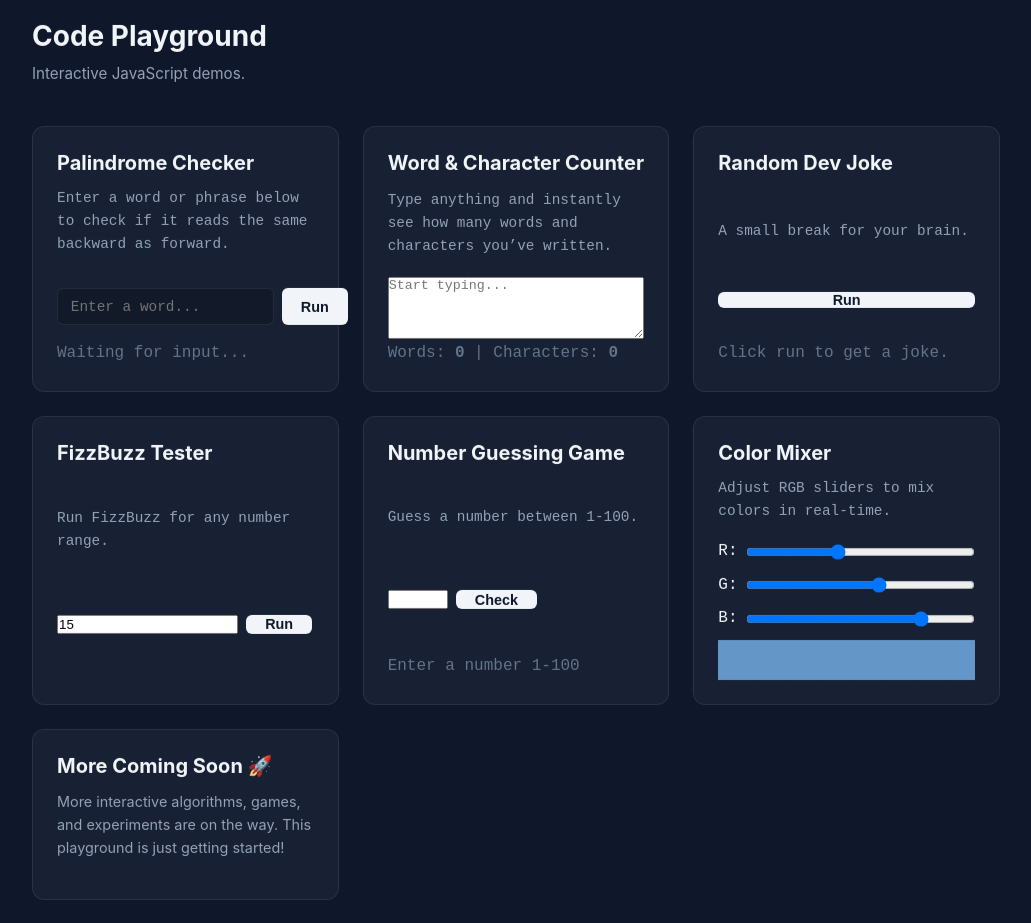
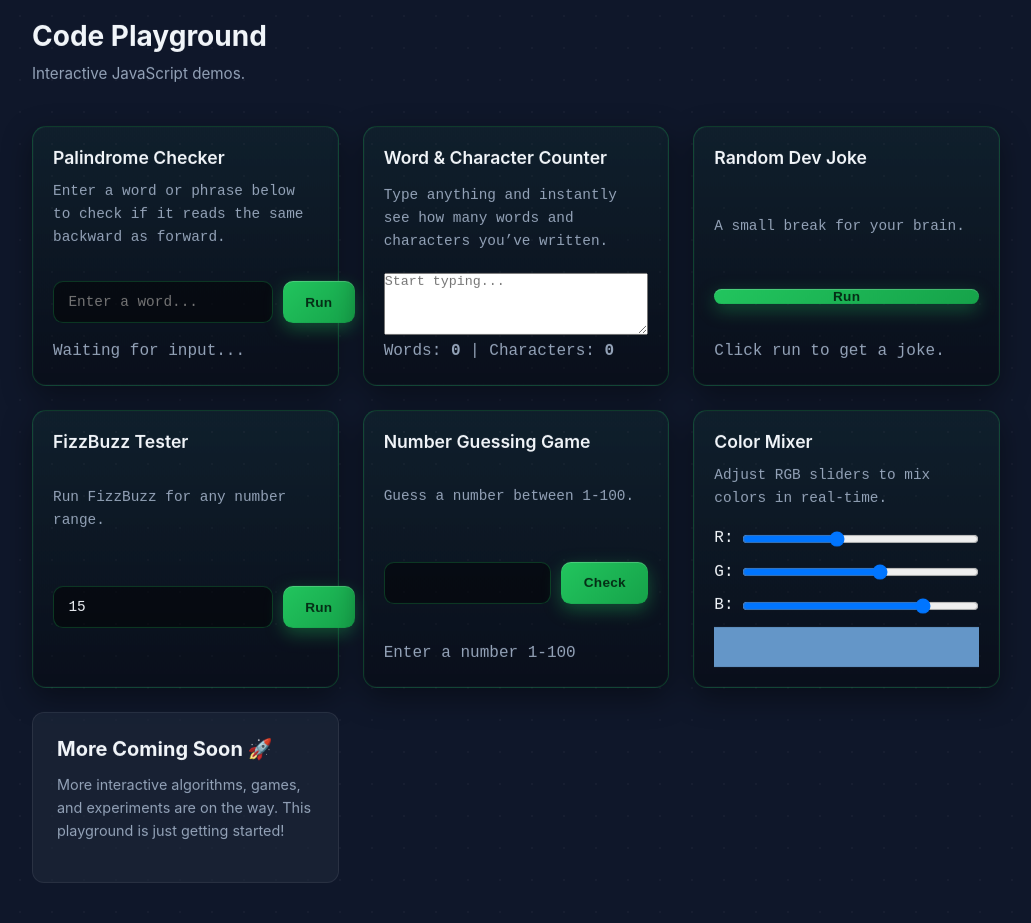
Before and after one commit to fredokaych/portfolio-react, a React (Vite) app: page / in a window 1280 px wide. Shown: the part 2560-3483 px from the top of the page, without its empty margins (124-1155 px from the left). Built offline with nearby package versions, Linux system fonts and the light colour scheme.

Commit message:
playground styles

```diff
--- a/src/components/playground/FizzBuzz.jsx
+++ b/src/components/playground/FizzBuzz.jsx
@@ -20,7 +20,7 @@ const FizzBuzz = () => {
     <PlaygroundCard title="FizzBuzz Tester" className="playground-interface">
       <p>Run FizzBuzz for any number range.</p>
       <div className="input-group">
-        <input type="number" min="1" value={num} onChange={(e) => setNum(Number(e.target.value))} />
+        <input type="text" min="1" value={num} onChange={(e) => setNum(Number(e.target.value))} />
         <button className="run-btn" onClick={runFizzBuzz}>Run</button>
       </div>
       <div className="status-neutral">{result}</div>
--- a/src/index.css
+++ b/src/index.css
@@ -452,74 +452,129 @@ section {
     color: #64748b;
 }
 
+
 /* =========================================
-   PLAYGROUND
+   PLAYGROUND – STYLED
    ========================================= */
+
 .playground-interface {
     font-family: 'JetBrains Mono', monospace;
-    border: 1px solid var(--border-color);
+    border: 1px solid rgba(34, 197, 94, 0.25);
+    background: linear-gradient(
+        180deg,
+        rgba(34, 197, 94, 0.05),
+        rgba(0, 0, 0, 0.35)
+    );
+    border-radius: 14px;
+    padding: 1.25rem;
+    box-shadow:
+        0 10px 30px rgba(0, 0, 0, 0.4),
+        inset 0 0 0 1px rgba(255, 255, 255, 0.02);
 }
 
+/* Section title */
 .playground-interface h3 {
     font-family: 'Inter', sans-serif;
+    font-size: 1.1rem;
+    font-weight: 600;
+    color: var(--text-primary);
+    margin-bottom: 0.75rem;
 }
 
+/* Input row */
 .input-group {
     display: flex;
-    gap: 8px;
+    gap: 10px;
     margin: 1rem 0;
 }
 
-input[type="text"] {
+/* Input */
+input[type="text"],
+input[type="number"] {
     flex: 1;
-    padding: 0.6rem 0.8rem;
-    border-radius: 6px;
-    border: 1px solid var(--border-color);
-    background: rgba(0, 0, 0, 0.2);
+    padding: 0.75rem 0.9rem;
+    border-radius: 10px;
+    border: 1px solid rgba(34, 197, 94, 0.25);
+    background: rgba(0, 0, 0, 0.45);
     color: var(--text-primary);
     font-family: inherit;
     font-size: 0.9rem;
+    transition: all 0.25s ease;
 }
 
-input[type="text"]:focus {
-    outline: none;
-    border-color: var(--accent-primary);
-    box-shadow: 0 0 0 2px rgba(34, 197, 94, 0.25);
+input[type="text"]::placeholder
+input[type="number"]::placeholder {
+    color: rgba(148, 163, 184, 0.6);
 }
 
+input[type="text"]:focus
+input[type="number"]:focus {
+    outline: none;
+    border-color: #22c55e;
+    box-shadow:
+        0 0 0 3px rgba(34, 197, 94, 0.25),
+        0 0 18px rgba(34, 197, 94, 0.15);
+    background: rgba(0, 0, 0, 0.55);
+}
+
+/* Button */
 .run-btn {
-    background: var(--text-primary);
-    color: var(--bg-color);
+    background: linear-gradient(
+        135deg,
+        #22c55e,
+        #16a34a
+    );
+    color: #052e16;
     border: none;
-    padding: 0 1.2rem;
-    border-radius: 6px;
-    font-weight: 600;
+    padding: 0 1.4rem;
+    border-radius: 10px;
+    font-weight: 700;
     cursor: pointer;
-    transition: var(--transition);
-    font-size: 0.9rem;
+    font-size: 0.85rem;
+    letter-spacing: 0.02em;
+    box-shadow:
+        0 6px 18px rgba(34, 197, 94, 0.35),
+        inset 0 1px 0 rgba(255, 255, 255, 0.2);
+    transition: all 0.25s ease;
 }
 
 .run-btn:hover {
-    background: #e2e8f0;
+    transform: translateY(-1px);
+    box-shadow:
+        0 10px 26px rgba(34, 197, 94, 0.45),
+        inset 0 1px 0 rgba(255, 255, 255, 0.3);
 }
 
+.run-btn:active {
+    transform: translateY(0);
+    box-shadow:
+        0 4px 12px rgba(34, 197, 94, 0.3);
+}
+
+/* Result text */
 #palResult {
-    margin-top: 0.75rem;
+    margin-top: 0.85rem;
     font-size: 0.9rem;
     min-height: 1.4rem;
+    padding-left: 0.25rem;
 }
 
+/* Status styles */
 .status-success {
     color: #22c55e;
+    text-shadow: 0 0 8px rgba(34, 197, 94, 0.4);
 }
 
 .status-error {
     color: #ef4444;
+    text-shadow: 0 0 8px rgba(239, 68, 68, 0.35);
 }
 
 .status-neutral {
-    color: #64748b;
+    color: #94a3b8;
 }
+
+
 
 /* =========================================
    CONTACT & FOOTER
```
Also changed, not shown: src/components/playground/PalindromeChecker.jsx (+1 -6 lines).
